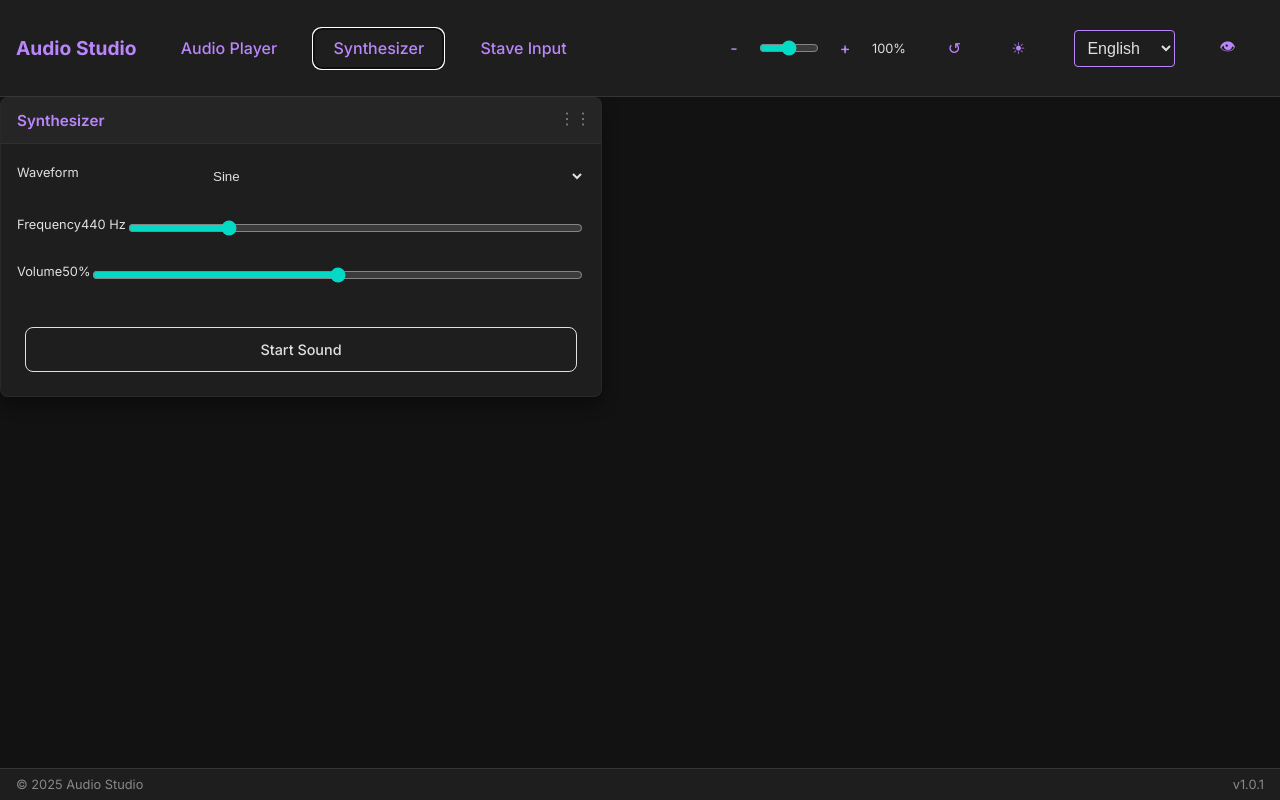
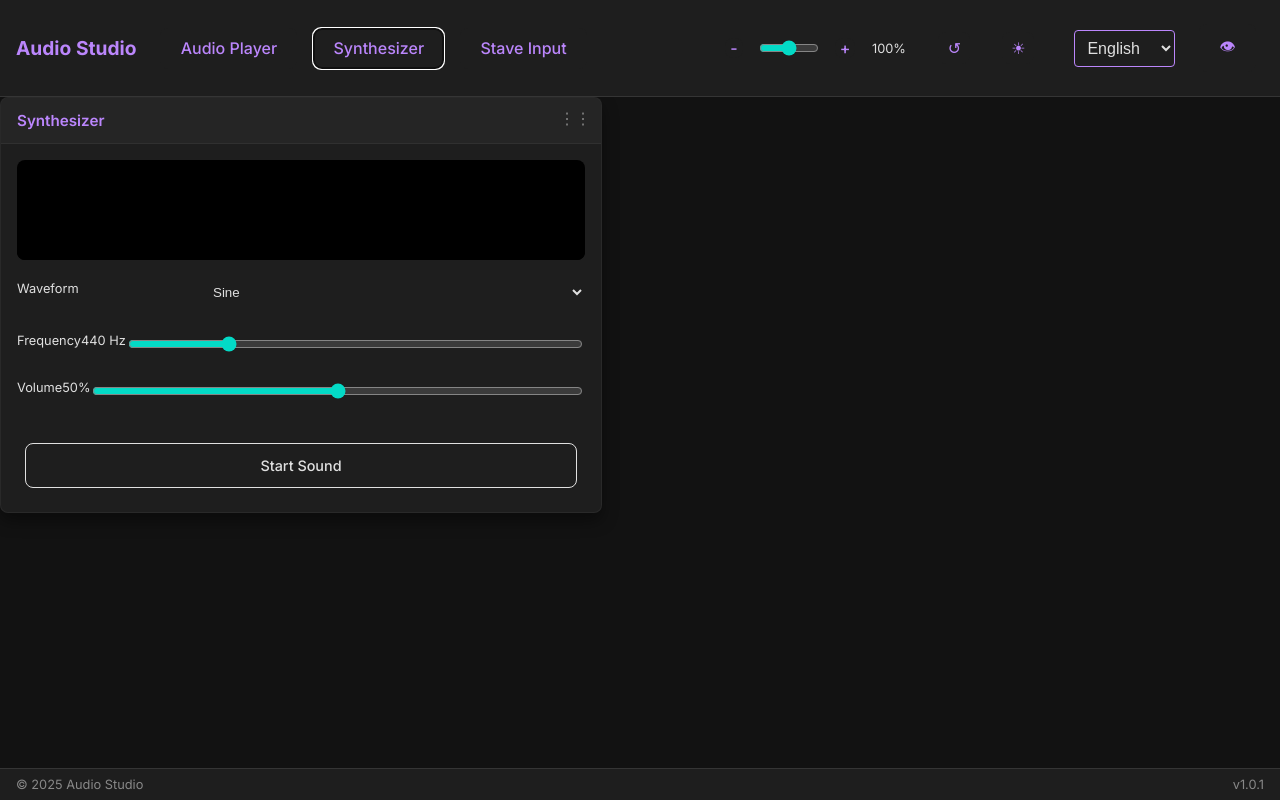
Before and after one commit to Luckysreee/MyAudioPlayer, a React (Vite) app: page / in a window 1280 px wide. Both pictures are taken after a click on the button "Synthesizer". Built offline with nearby package versions, Linux system fonts and the light colour scheme; the HTML template or start-up script is replaced by a standard one.

Commit message:
Fixing Bugs

```diff
--- a/src/components/AudioPlayer.jsx
+++ b/src/components/AudioPlayer.jsx
@@ -321,6 +321,9 @@ const AudioPlayer = ({
             initialPos={{ x: 'center', y: 'center' }}
             initialSize={{ width: '600px', height: 'auto' }}
         >
+            <div className="visualizer-container" style={{ width: '100%', height: '100px', background: '#000', marginBottom: '1rem', borderRadius: '8px', overflow: 'hidden' }}>
+                <Visualizer analyser={analyserNode} isPlaying={isSynthPlaying} />
+            </div>
             <SynthControls
                 frequency={frequency}
                 setFrequency={setFrequency}
@@ -342,6 +345,9 @@ const AudioPlayer = ({
             initialPos={{ x: '16px', y: '16px' }}
             initialSize={{ width: 'calc(100% - 32px)', height: '600px' }}
         >
+            <div className="visualizer-container" style={{ width: '100%', height: '100px', background: '#000', marginBottom: '1rem', borderRadius: '8px', overflow: 'hidden' }}>
+                <Visualizer analyser={analyserNode} isPlaying={isStavePlaying} />
+            </div>
             <StaveInput
                 melody={melody}
                 setMelody={setMelody}
```
